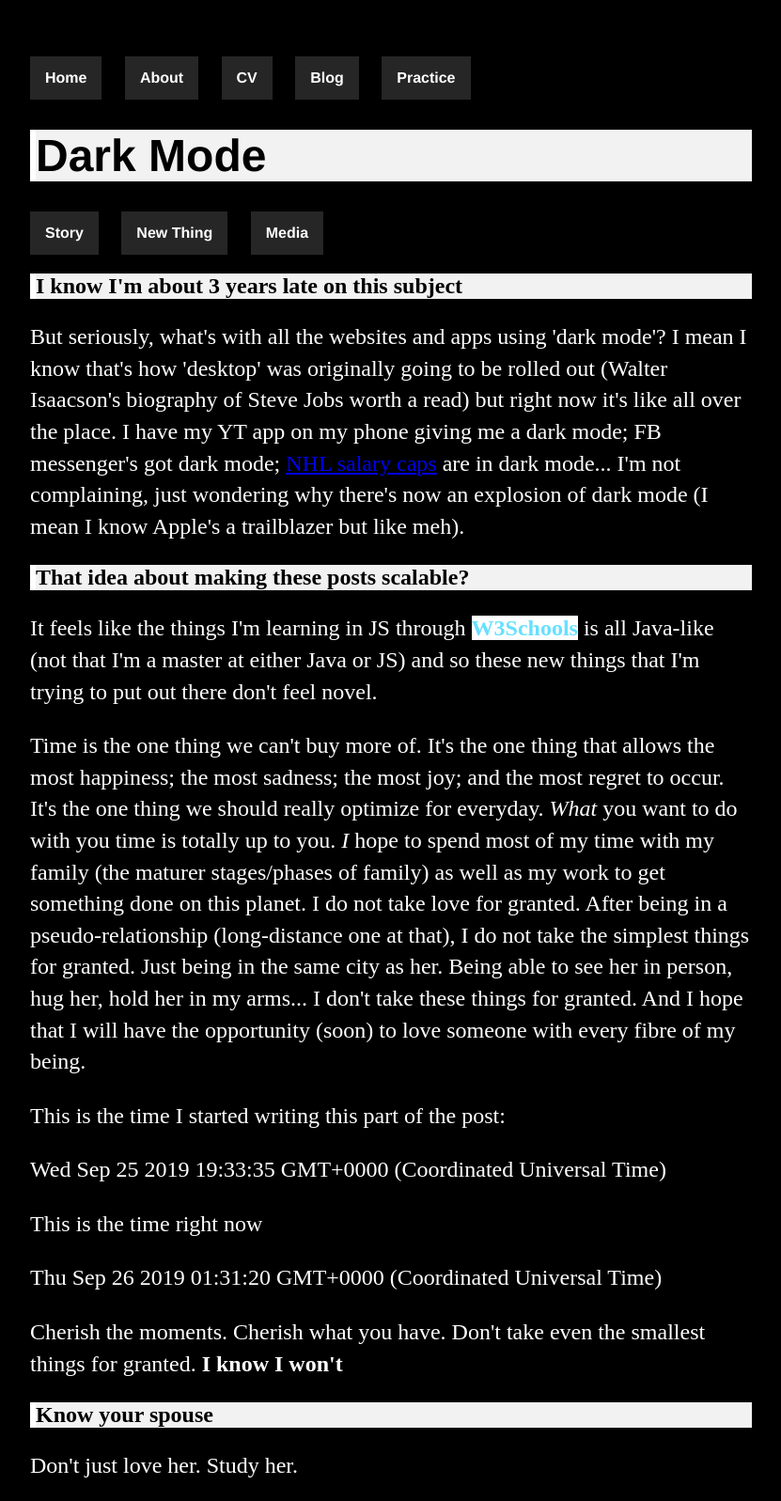
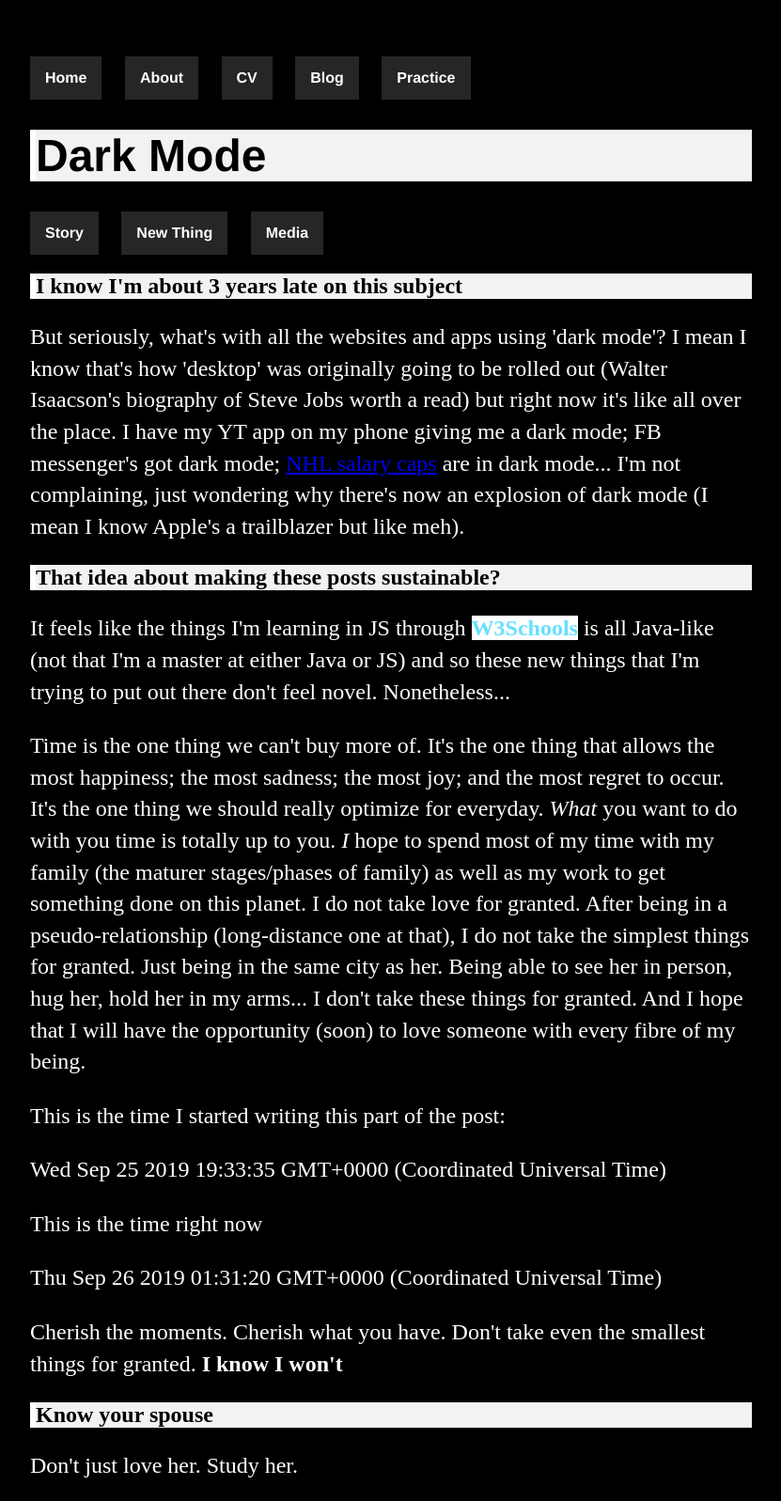
Before and after one commit to Illcarious/Illcarious.github.io, a Jekyll site: the page _posts/2019-09-25-Dark-Mode.html, which Jekyll copies as it is, in a window 1280 px wide, cut to the strip 0-1597 px from the top of the page. Shown: the whole strip at 94% size, without its empty margins (224-1055 px from the left). Built offline with Jekyll 4.4.1, drawn with Linux system fonts in a browser that asks for light colours.

Commit message:
Update 2019-09-25-Dark-Mode.html

```diff
--- a/_posts/2019-09-25-Dark-Mode.html
+++ b/_posts/2019-09-25-Dark-Mode.html
@@ -46,8 +46,8 @@
       <p>But seriously, what's with all the websites and apps using 'dark mode'? I mean I know that's how 'desktop' was originally going to be rolled out (Walter Isaacson's biography of Steve Jobs worth a read) but right now it's like all over the place. I have my YT app on my phone giving me a dark mode; FB messenger's got dark mode; <a href="https://www.capfriendly.com/" target="_blank">NHL salary caps</a> are in dark mode... I'm not complaining, just wondering why there's now an explosion of dark mode (I mean I know Apple's a trailblazer but like meh).</p>
     </div>
     <div id="new thing">
-      <h2>That idea about making these posts scalable?</h2>
-      <p>It feels like the things I'm learning in JS through <strong><a class="norm" href="https://w3schools.com" target="_blank">W3Schools</a></strong> is all Java-like (not that I'm a master at either Java or JS) and so these new things that I'm trying to put out there don't feel novel.</p>
+      <h2>That idea about making these posts sustainable?</h2>
+      <p>It feels like the things I'm learning in JS through <strong><a class="norm" href="https://w3schools.com" target="_blank">W3Schools</a></strong> is all Java-like (not that I'm a master at either Java or JS) and so these new things that I'm trying to put out there don't feel novel. Nonetheless...</p>
       <p>Time is the one thing we can't buy more of. It's the one thing that allows the most happiness; the most sadness; the most joy; and the most regret to occur. It's the one thing we should really optimize for everyday. <em>What</em> you want to do with you time is totally up to you. <em>I</em> hope to spend most of my time with my family (the maturer stages/phases of family) as well as my work to get something done on this planet. I do not take love for granted. After being in a pseudo-relationship (long-distance one at that), I do not take the simplest things for granted. Just being in the same city as her. Being able to see her in person, hug her, hold her in my arms... I don't take these things for granted. And I hope that I will have the opportunity (soon) to love someone with every fibre of my being.</p>
       <p>This is the time I started writing this part of the post:</p>
       <p id="one"></p>
```
